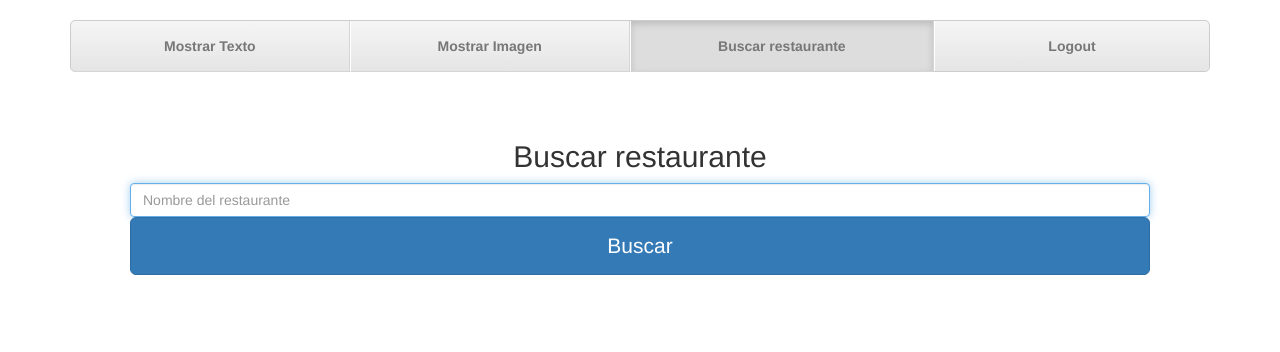
After one commit to manuelbr/Master_Sistemas_Software_Basados_en_Web, a Flask app: template tarea_3/templates/busqueda.html in a window 1280 px wide. The commit adds this page. Shown: the top 352 px of the page. Run offline with Flask 2, Linux system fonts and the light colour scheme; the template is opened without the code that fills it, so the values that code supplies are empty.

Commit message:
Actualización de los ficheros de la tarea 3. close #9

```diff
--- /dev/null
+++ b/tarea_3/templates/busqueda.html
@@ -0,0 +1,33 @@
+{% extends 'principal.html' %}
+
+<!--Cabecera heredada-->
+{% block head %}{{ super() }}{% endblock %}
+
+<body>
+
+  <div class="container">
+
+      {% if error == "no" %}
+        {% block enlaces %}
+            <li><a href="/muestraTexto?error=no">Mostrar Texto</a></li>
+            <li><a href="/muestraImagen">Mostrar Imagen</a></li>
+            <li class="active"><a href="/buscar">Buscar restaurante</a></li>
+            <li><a href="/logout">Logout</a></li>
+        {% endblock %}
+      {% endif %}
+
+
+      {% block contenido %}
+      <!-- Jumbotron -->
+      <div class="jumbotron">
+        <form class="form-signin" action="" method="POST">
+          <h2 class="form-signin-heading">Buscar restaurante</h2>
+          <label for="inputUser" class="sr-only">Nombre del restaurante</label>
+          <input type="term" id="inputTerm" name="term" class="form-control" placeholder="Nombre del restaurante" required autofocus>
+          <button class="btn btn-lg btn-primary btn-block" type="submit">Buscar</button>
+        </form>
+      </div>
+      {% endblock %}
+
+  </div>
+</body>
--- a/tarea_3/templates/muestraTexto.html
+++ b/tarea_3/templates/muestraTexto.html
@@ -20,7 +20,9 @@
       <!-- Jumbotron -->
       <div class="jumbotron">
         <h1>{{ titulo }}</h1>
-        <p class="lead">{{ contenido }}</p>
+        {% for cont in contenido %}
+          <p class="lead">{{ cont }}</p>
+        {% endfor %}
       </div>
       {% endblock %}
 
```
Also changed, not shown: tarea_3/script.py (+12 -5 lines).
